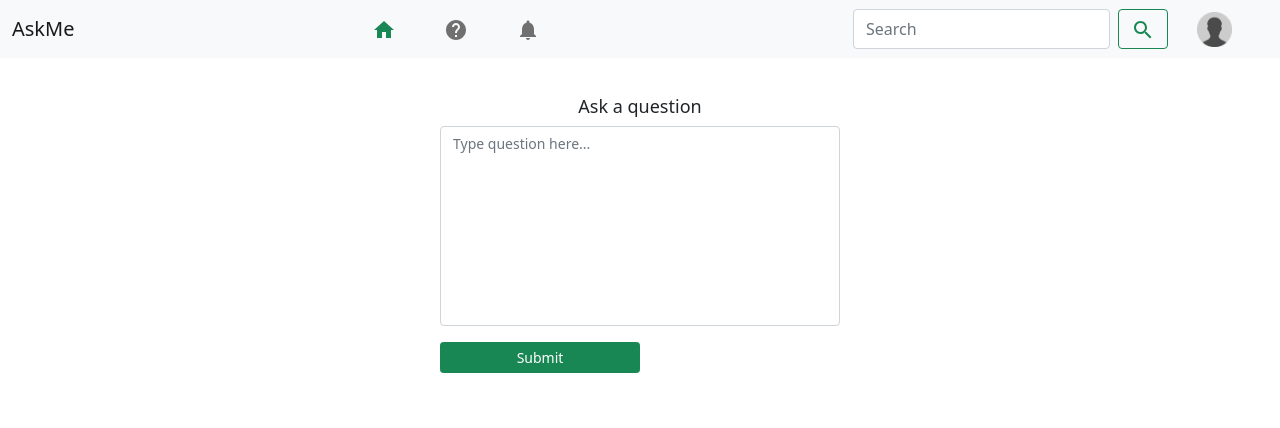
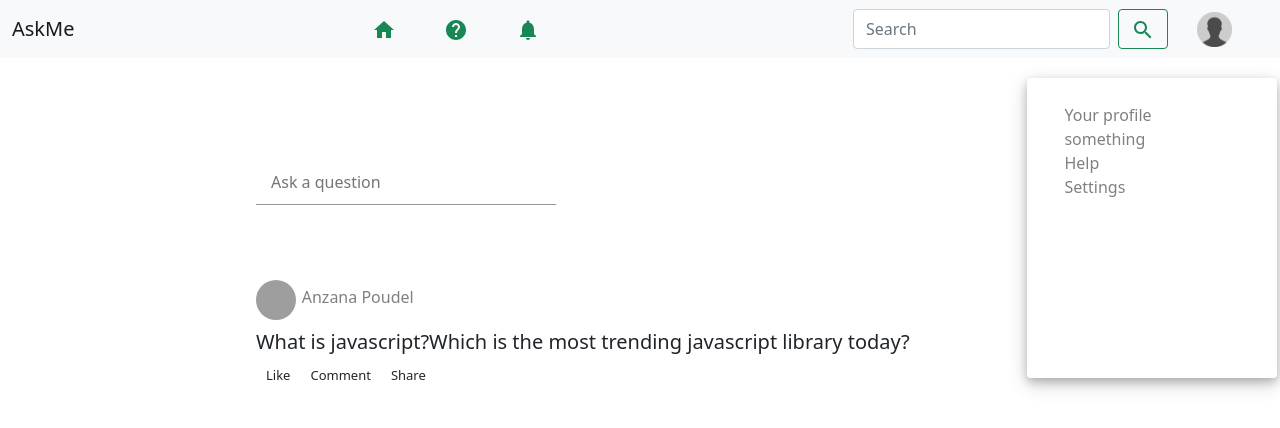
Before and after one commit to anzana000/AskMe, a React (Create React App) app in the folder frontend/: page /askme in a window 1280 px wide. Both pictures are taken after a click on the picture 1214 px from the left and 29 px from the top of the page. Shown: the top 428 px of the page. Built offline with nearby package versions, Linux system fonts and the light colour scheme; grey boxes are pictures that could not be loaded.

Commit message:
ui almost completed

```diff
--- a/frontend/src/App.js
+++ b/frontend/src/App.js
@@ -1,13 +1,24 @@
 import './App.css';
 import Navbar from "./Components/Navbar/Navbar";
 import AskQuestion from './Components/AskQuestion/AskQuestion';
+import Notification from "./Components/Notification/Notification";
+import AskMe from './Components/AskMe/AskMe';
+import { BrowserRouter as Router, Switch, Route } from "react-router-dom";
 
 function App() {
   return (
+    <Router>
     <div className="App">
-      <Navbar />
-      <AskQuestion/>
-    </div>
+        <Navbar />
+
+      <Switch>
+          <Route path="/askquestion" component={AskQuestion} />
+          <Route path="/notification" component={Notification} />
+          <Route path = "/askme" component = {AskMe}/>
+      </Switch>
+
+      </div>
+      </Router>
   );
 }
 
--- /dev/null
+++ b/frontend/src/Components/AskMe/AskMe.css
@@ -0,0 +1,59 @@
+.askme {
+  display: flex;
+  flex-direction: column;
+  justify-content: center;
+  align-items: center;
+}
+
+.askme input {
+  width: 300px;
+  border: none;
+  outline: none;
+  padding: 10px 15px;
+  position: absolute;
+  top: 20%;
+  left: 20%;
+  border-bottom: 1px solid rgb(151, 149, 149);
+}
+
+.questions {
+  display: flex;
+  flex-direction: column;
+  position: absolute;
+  top: 35%;
+  left: 20%;
+}
+
+.questions h3 {
+  font-size: 20px;
+}
+
+.top-section {
+  display: flex;
+  margin-bottom: 10px;
+}
+.top-section img {
+  height: 40px;
+  width: 40px;
+  border-radius: 50%;
+}
+
+.top-section h4 {
+  font-size: 16px;
+  position: absolute;
+  top: 8%;
+  left: 7%;
+  color: gray;
+  font-weight: 400;
+}
+
+.socials span {
+  font-size: 13px;
+  margin: 0 10px;
+  cursor: pointer;
+}
+
+.like {
+  color: #198754;
+  font-weight: bold;
+}
--- /dev/null
+++ b/frontend/src/Components/AskMe/AskMe.js
@@ -0,0 +1,34 @@
+import React from 'react';
+import "./AskMe.css";
+
+const AskMe = () => {
+    // const like = document.getElementById("span#like");
+    // const likeClicked = () => {
+    //     like.classList.add("like");
+    // }
+    return (
+        <div className = "askme">
+
+
+                <input type="text" placeholder="Ask a question" />
+              {/* <button type="button" class="btn btn-primary">Add</button> */}
+
+
+            <div className="questions">
+                <div className="top-section">
+                    <img src="https://investuttarakhand.com/swcs/themes/utrakhand/assets/img/demo/7.jpg" alt="" />
+                    <h4>Anzana Poudel</h4>
+                </div>
+                <h3>What is javascript?Which is the most trending javascript library today?</h3>
+                <div className="socials">
+                    <span id = "like">Like</span>
+                    <span>Comment</span>
+                    <span>Share</span>
+                </div>
+            </div>
+
+        </div>
+    )
+}
+
+export default AskMe
--- a/frontend/src/Components/Navbar/Navbar.css
+++ b/frontend/src/Components/Navbar/Navbar.css
@@ -40,3 +40,37 @@
 .present .MuiSvgIcon-root {
   color: #198754;
 }
+
+.user-profile {
+  position: absolute;
+  right: 0.2%;
+  top: 9.8%;
+  padding: 25px 5px;
+  height: 300px;
+  width: 250px;
+  background-color: #fff;
+  box-shadow: 0 4px 8px 0 rgba(0, 0, 0, 0.2), 0 6px 20px 0 rgba(0, 0, 0, 0.19);
+  border-radius: 4px;
+  display: none;
+}
+
+.user-profile ul li {
+  list-style-type: none;
+}
+
+.user-profile ul li a {
+  text-decoration: none;
+  color: gray;
+}
+
+.user-profile ul li a:hover {
+  color: black;
+}
+
+.display {
+  display: block;
+}
+
+.links {
+  color: #198754;
+}
--- a/frontend/src/Components/Navbar/Navbar.js
+++ b/frontend/src/Components/Navbar/Navbar.js
@@ -5,9 +5,15 @@ import NotificationsIcon from "@material-ui/icons/Notifications";
 import HelpIcon from "@material-ui/icons/Help";
 import SearchIcon from "@material-ui/icons/Search";
 import user from "./user.png";
+import { Link } from "react-router-dom";
 
 const Navbar = () => {
+  const userProfile = () => {
+    const userProf = document.getElementById("user-prof");
+    userProf.classList.toggle("display");
+  }
   return (
+    <div>
     <nav class="navbar navbar-expand-lg navbar-light bg-light fixed-top">
       <div class="container-fluid">
         <a class="navbar-brand" href="/">
@@ -41,12 +47,12 @@ const Navbar = () => {
                 aria-current="page"
                 href="./askquestion.html"
               >
-                <HelpIcon />
+                <Link to = "/askquestion" className = "links"><HelpIcon /></Link>
               </a>
             </li>
             <li class="nav-item">
               <a class="nav-link " aria-current="page" href="./index.html">
-                <NotificationsIcon />
+                <Link to  = "/notification" className = "links"><NotificationsIcon /></Link>
               </a>
             </li>
           </ul>
@@ -61,12 +67,24 @@ const Navbar = () => {
               <SearchIcon />
             </button>
             <div class="mx-5 user">
-              <img src={user} alt="user" />
+              <img src={user} alt="user" onClick={userProfile} />
+
             </div>
+
           </form>
         </div>
       </div>
     </nav>
+    <div className="user-profile" id = "user-prof">
+                <ul>
+                  <li><a href="">Your profile</a></li>
+                  <li><a href="">something</a></li>
+                  <li><a href="">Help</a></li>
+                  <li><a href="">Settings</a></li>
+
+                </ul>
+              </div>
+    </div>
   );
 };
 
--- /dev/null
+++ b/frontend/src/Components/Notification/Notification.css
@@ -0,0 +1,9 @@
+div.noti {
+  width: 100vw;
+  height: 500px;
+  background-color: cadetblue;
+  color: aliceblue;
+  display: flex;
+  justify-content: center;
+  align-items: center;
+}
--- /dev/null
+++ b/frontend/src/Components/Notification/Notification.js
@@ -0,0 +1,12 @@
+import React from 'react';
+import "./Notification.css";
+
+const Notification = () => {
+    return (
+        <div className = "noti">
+            <h1>This is a notification page</h1>
+        </div>
+    )
+}
+
+export default Notification;
```
Also changed, not shown: frontend/package.json (+6 -2 lines), 2 other files (tests, documents, lock files or other folders).
